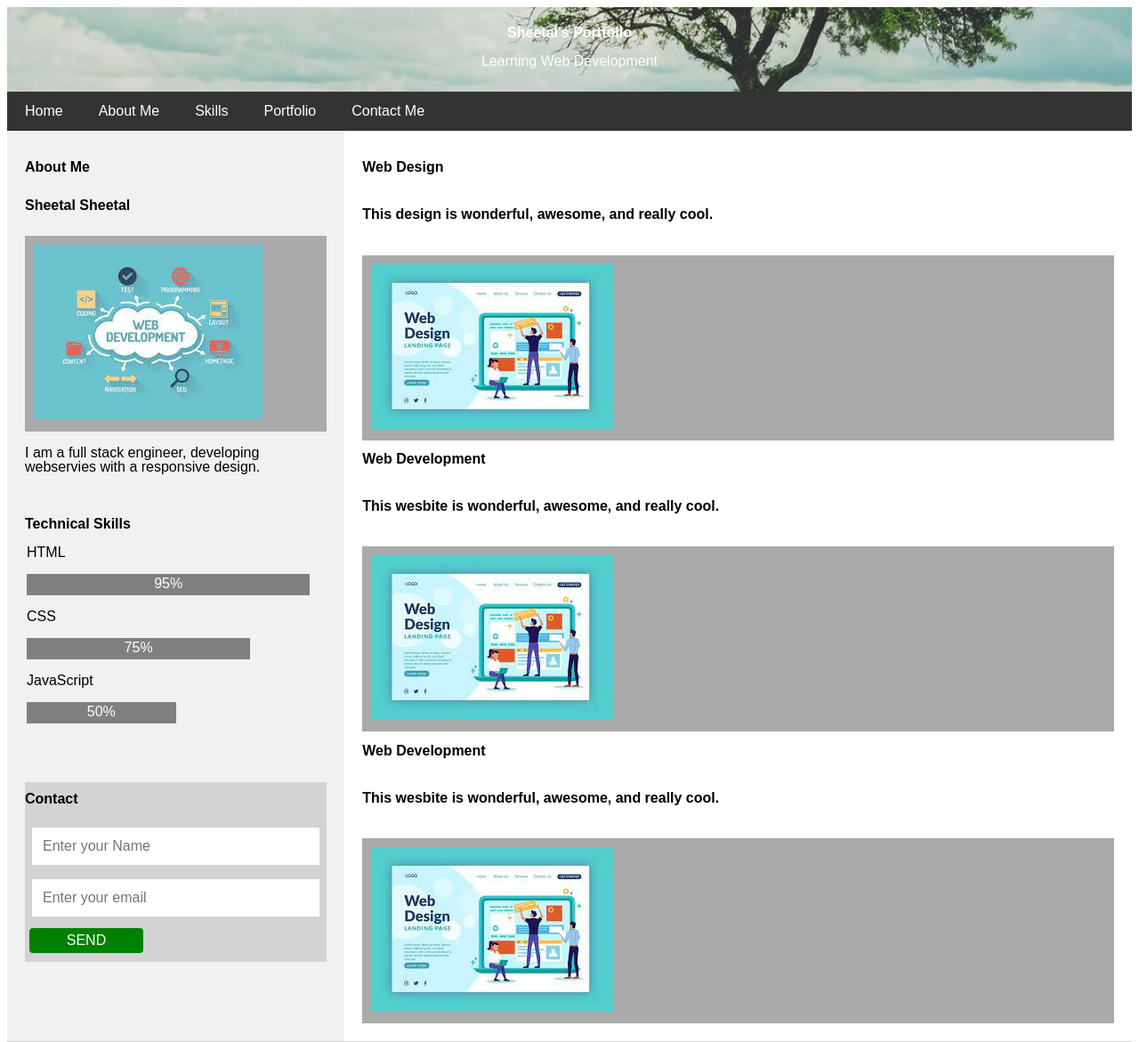
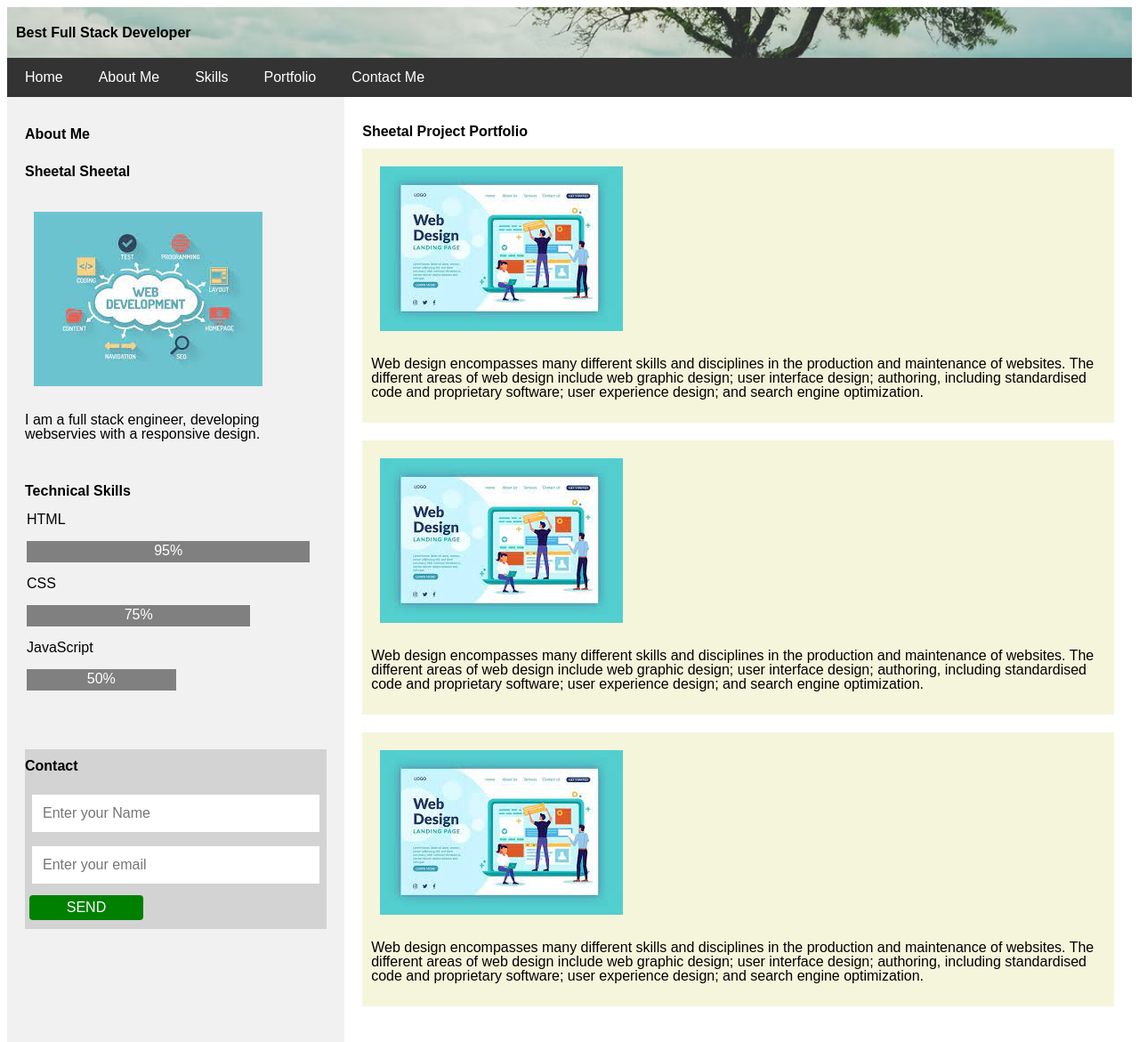
Before and after one commit to sheetaljwl795/module1-challenge2, a plain HTML site: page index.html in a window 1280 px wide. Shown: the top 1171 px of the page at 89% size. Drawn offline with Linux system fonts and the light colour scheme.

Commit message:
third commit

```diff
--- a/index.html
+++ b/index.html
@@ -12,8 +12,7 @@
 <body>
    <!-- Header -->
    <div class ="header">
-        <h1>Sheetal's Portfolio</h1>
-        <p>Learning Web Development</p>
+        <h1>Best Full Stack Developer</h1>
     </div>
 
     <!-- Navigation Bar -->
@@ -74,28 +73,32 @@
 
     <div class="main" id="portfolio">
 
-        <h2>Web Design</h2>
-        <h6>This design is wonderful, awesome, and really cool.</h6>
+        <h1>Sheetal Project Portfolio</h1>
+        <div class="project">
             <div class="webimage">
                 <a target="_blank" href="images/webdesign.jpg">
                 <img src="images/webdesign.jpg" alt="webdesign">
                 </a>
             </div>
+            <p> Web design encompasses many different skills and disciplines in the production and maintenance of websites. The different areas of web design include web graphic design; user interface design; authoring, including standardised code and proprietary software; user experience design; and search engine optimization.</p>
+        </div>
 
-        <h2>Web Development</h2>
-        <h6>This wesbite is wonderful, awesome, and really cool.</h6>
+        <div class="project">
             <div class="webimage">
                 <a target="_blank" href="images/webdesign.jpg">
                 <img src="images/webdesign.jpg" alt="webdesign">
                 </a>
             </div>
+            <p> Web design encompasses many different skills and disciplines in the production and maintenance of websites. The different areas of web design include web graphic design; user interface design; authoring, including standardised code and proprietary software; user experience design; and search engine optimization.</p>
+        </div>
 
-        <h2>Web Development</h2>
-        <h6>This wesbite is wonderful, awesome, and really cool.</h6>
+        <div class="project">
             <div class="webimage">
                 <a target="_blank" href="images/webdesign.jpg">
                 <img src="images/webdesign.jpg" alt="webdesign">
                 </a>
+            </div>
+            <p> Web design encompasses many different skills and disciplines in the production and maintenance of websites. The different areas of web design include web graphic design; user interface design; authoring, including standardised code and proprietary software; user experience design; and search engine optimization.</p>
         </div>
 
     </div>
--- a/style.css
+++ b/style.css
@@ -9,8 +9,7 @@
     background-image: url(images/tree.jpg);
     background-size: cover;
     background-position: center;
-    text-align: center;
-    color: white;
+
 }
 
 /* Styling the navigation bar */
@@ -60,10 +59,7 @@
 }
 
 .webimage {
-    background-color: #aaa;
-    width: 100%;
     padding: 10px;
-    object-fit: cover;
 }
 
 /* Main column */
@@ -73,8 +69,14 @@
     padding: 20px;
 }
 
+.project {
+    background-color: beige;
+    padding: 10px;
+    margin-bottom: 20px;
+}
+
 /* Responsive layout - when the screen is less than 700px wide, make the two columns stack on top of each other instead of next to each other */
-@media screen and (max-width: 700px) {
+@media screen and (max-width: 600px) {
     .content, .navbar {
       flex-direction: column;
     }
```
Lines whose indentation alone changed are shown as unchanged.
